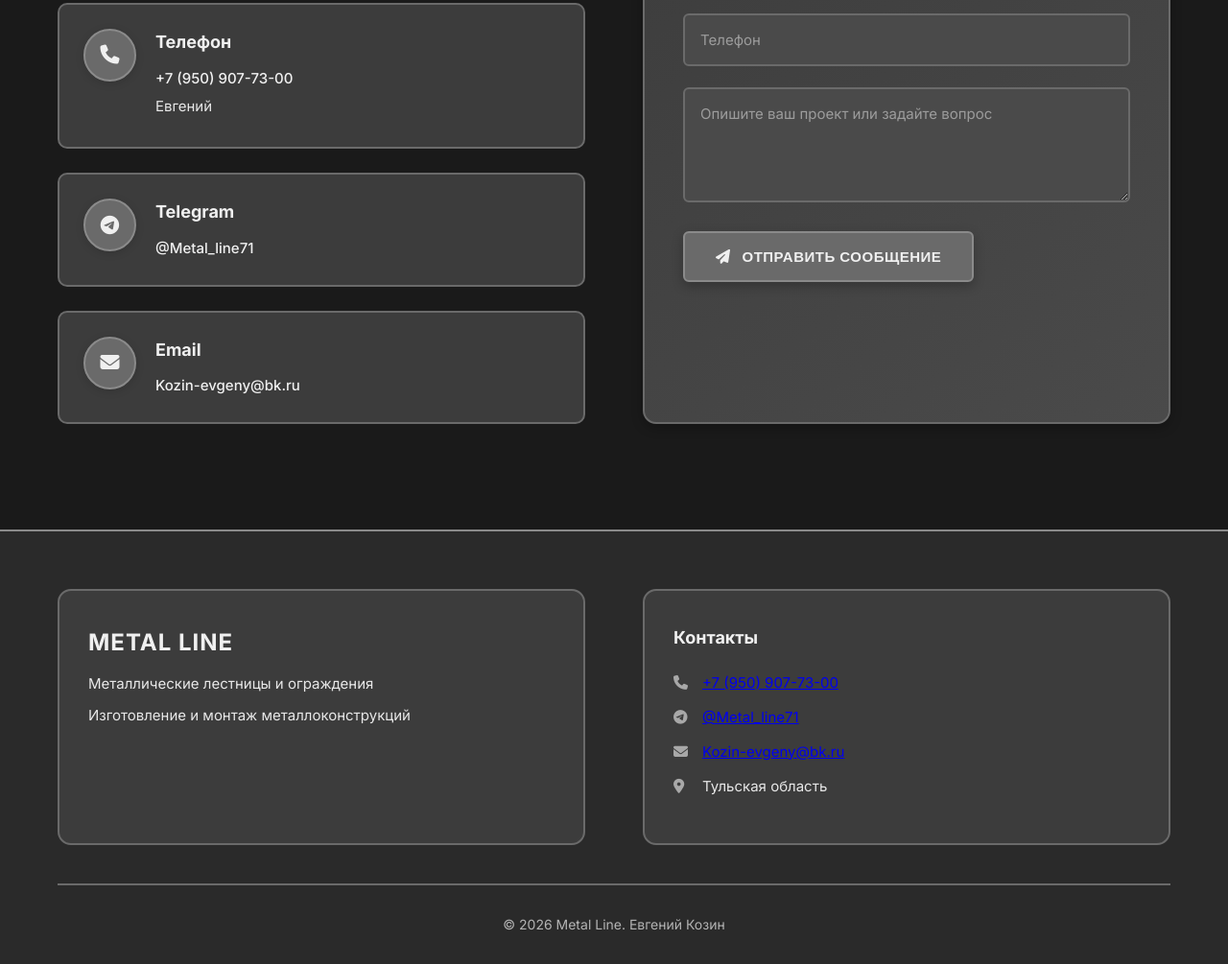
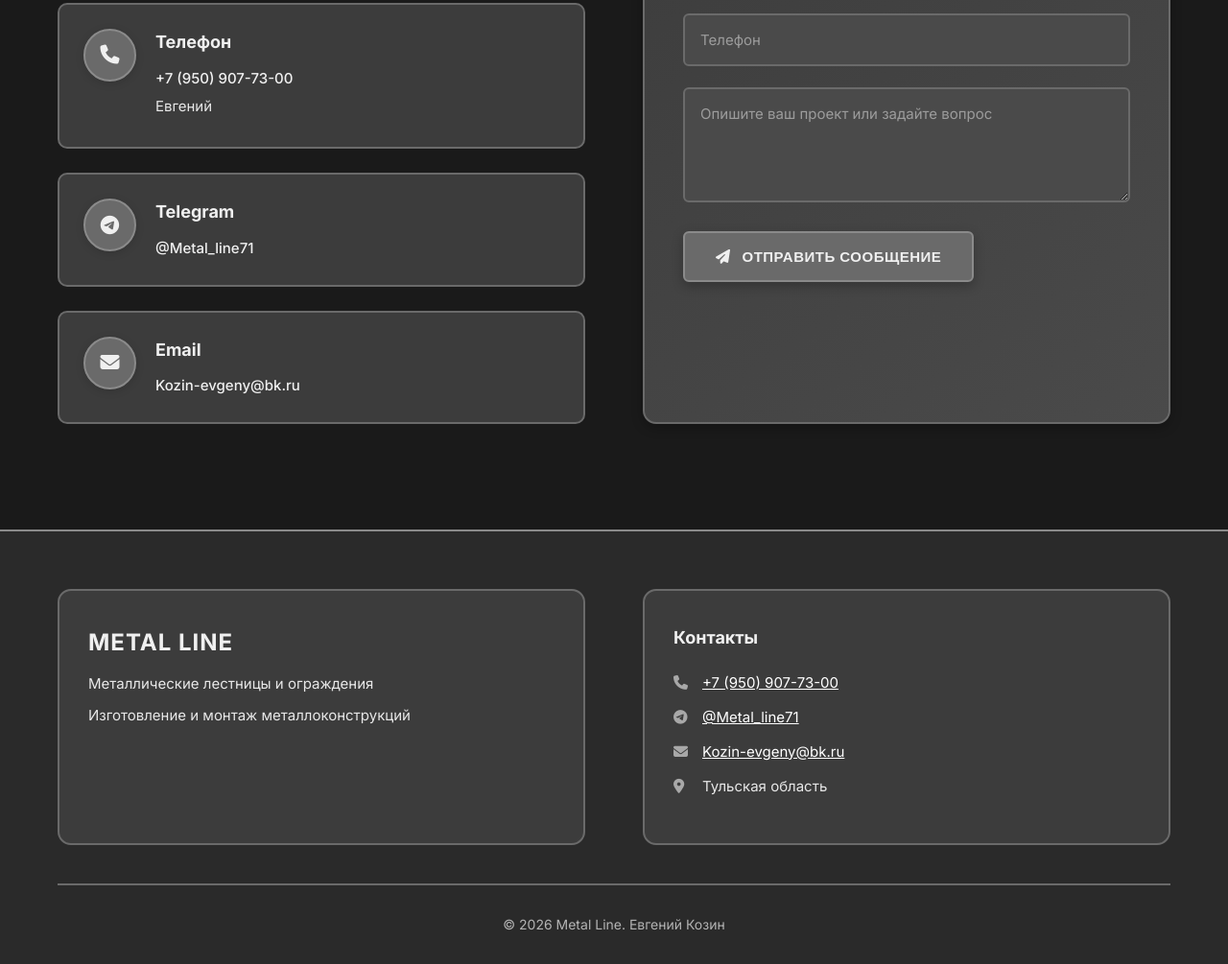
Before and after one commit to Gennadiy-Lacoste/metal-line, a plain HTML site: page index.html in a window 1280 px wide. Shown: the part 4501-5506 px from the top of the page at 96% size. Drawn offline with Linux system fonts and the light colour scheme.

Commit message:
Update index.html

```diff
--- a/index.html
+++ b/index.html
@@ -445,10 +445,10 @@
                 </div>
                 <div class="footer-contact">
                     <h4>Контакты</h4>
-                    <p><i class="fas fa-phone"></i> <a href="tel:+79509077300">+7 (950) 907-73-00</a></p>
-                    <p><i class="fab fa-telegram"></i> <a href="https://t.me/Metal_line71" target="_blank">@Metal_line71</a></p>
-                    <p><i class="fas fa-envelope"></i> <a href="mailto:Kozin-evgeny@bk.ru">Kozin-evgeny@bk.ru</a></p>
-                    <p><i class="fas fa-map-marker-alt"></i> Тульская область</p>
+                    <p><i class="fas fa-phone"></i> <a href="tel:+79509077300" style="color: white;">+7 (950) 907-73-00</a></p>
+		            <p><i class="fab fa-telegram"></i> <a href="https://t.me/Metal_line71" target="_blank" style="color: white;">@Metal_line71</a></p>
+		            <p><i class="fas fa-envelope"></i> <a href="mailto:Kozin-evgeny@bk.ru" style="color: white;">Kozin-evgeny@bk.ru</a></p>
+		            <p><i class="fas fa-map-marker-alt"></i> Тульская область</p>
                 </div>
             </div>
             <div class="footer-bottom">
```
